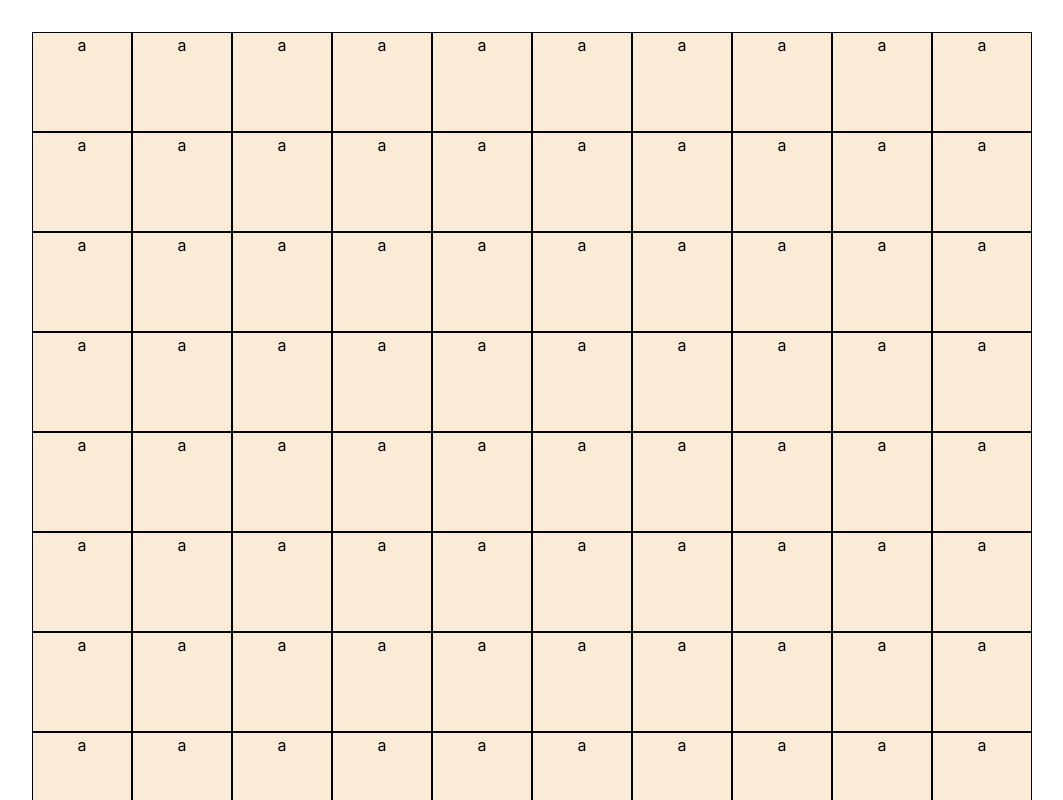
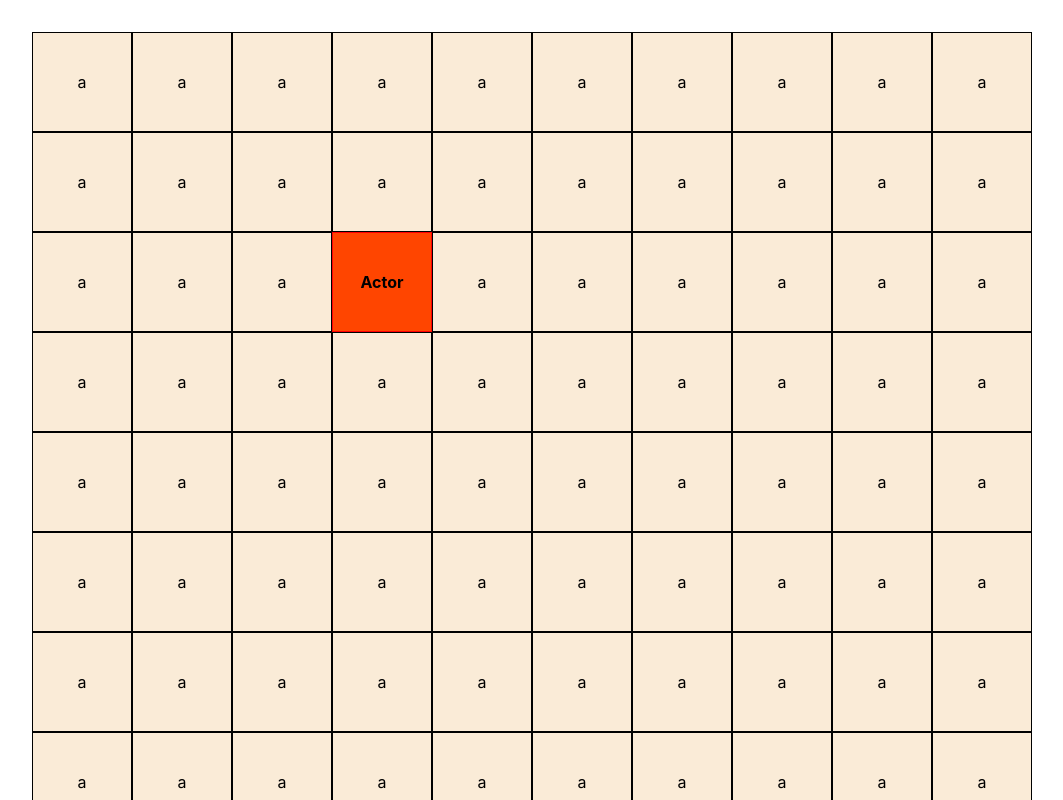
Before and after one commit to Kndgy/proximity-site, a React (Vite) app: page / in a window 1280 px wide. Shown: the top 800 px of the page, without its empty margins (108-1171 px from the left). Built offline with nearby package versions, Linux system fonts and the light colour scheme.

Commit message:
add actor to be moved in grid

```diff
--- a/src/App.css
+++ b/src/App.css
@@ -15,8 +15,24 @@
   height: 100px;
   border: 1px solid black;
   box-sizing: border-box;
+  justify-content: center;
+  align-items: center;
+  display: flex;
 }
 
 .Plane:hover{
   background-color: gray;
 }
+
+.Actor{
+  width: 100px;
+  height: 100px;
+  border: 1px solid red;
+  background-color: orangered;
+  box-sizing: border-box;
+  display: flex;
+  justify-content: center;
+  align-items: center;
+  font-weight: bold;
+  cursor: pointer;
+}
--- a/src/App.tsx
+++ b/src/App.tsx
@@ -1,3 +1,4 @@
+import { useState } from 'react';
 import './App.css'
 
 interface PlaneProps {
@@ -10,9 +11,9 @@ function Plane({totalGrids}:PlaneProps){
     console.log(`Clicked on grid row ${row}, col ${col}`);
   };
 
-  const handleGridHover = (row: number, col: number) => {
-    console.log(`Hovering over grid row ${row}, col ${col}`);
-  };
+  // const handleGridHover = (row: number, col: number) => {
+  //   console.log(`Hovering over grid row ${row}, col ${col}`);
+  // };
 
   const grids = [];
   for (let i = 0; i < totalGrids; i++) {
@@ -20,22 +21,63 @@ function Plane({totalGrids}:PlaneProps){
     const col = i % 10;
     grids.push(<div
       onClick={() => handleGridClick(row, col)}
-      onMouseEnter={() => handleGridHover(row, col)}
-      className='Plane'>a</div>);
+      // onMouseEnter={() => handleGridHover(row, col)}
+      className='Plane'
+      key={i}
+      >a</div>);
   }
 
   return (
-    <div style={{ display: 'grid', gridTemplateColumns: 'repeat(10, 100px)' }}>
+      <>
       {grids}
+      </>
+  );
+}
+
+interface ActorProps {
+  initialRow: number;
+  initialCol: number;
+  onMove?: (row: number, col: number) => void;
+}
+
+function Actor({ initialRow, initialCol, onMove }:ActorProps){
+  const [row, setRow] = useState(initialRow);
+  const [col, setCol] = useState(initialCol);
+
+  const handleMove = (rowDelta: number, colDelta: number) => {
+    const newRow = row + rowDelta;
+    const newCol = col + colDelta;
+    // setRow(newRow);
+    // setCol(newCol);
+    console.log("clicked, should add event now")
+    // onMove(newRow, newCol);
+  };
+
+  return (
+    <div
+      className='Actor'
+      style={{ gridColumn: col + 1, gridRow: row + 1 }}
+      onClick={() => handleMove(0, 1)}
+    >
+      Actor
     </div>
   );
 }
 
 function App() {
+  const [actorPosition, setActorPosition] = useState({ row: 0, col: 0 });
+
+  const handleOnMove = (row:number, col: number) =>{
+    setActorPosition({row:1, col: 1})
+  }
 
   return (
     <div className="App">
+      <div style={{ display: 'grid', gridTemplateColumns: 'repeat(10, 100px)' }}>
+      <Actor initialCol={3} initialRow={2} onMove={(e)=>e}/>
       <Plane totalGrids={100}/>
+      </div>
+
     </div>
   )
 }
```
